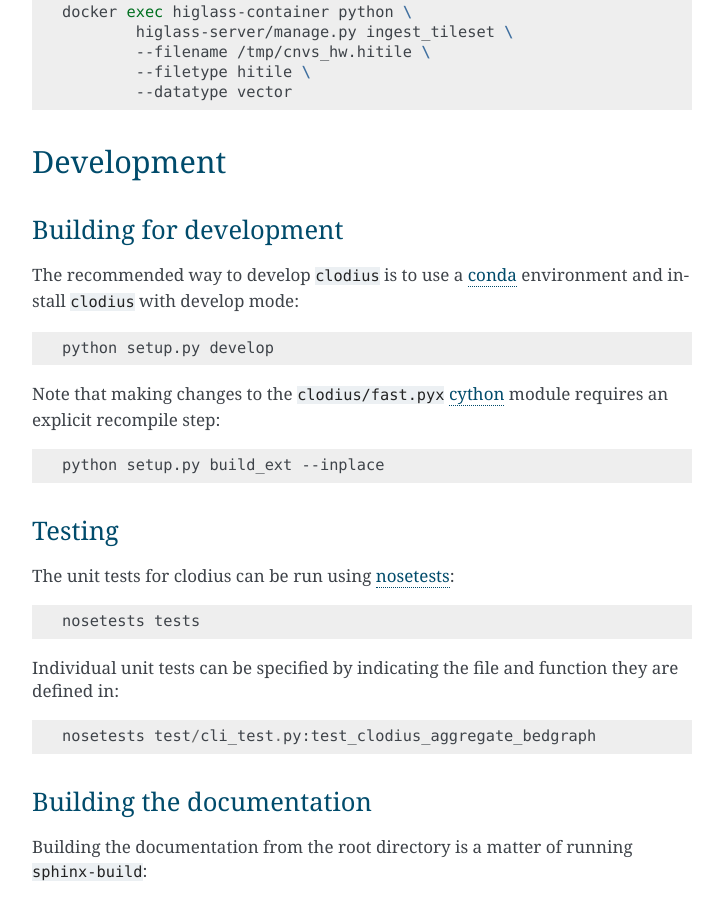
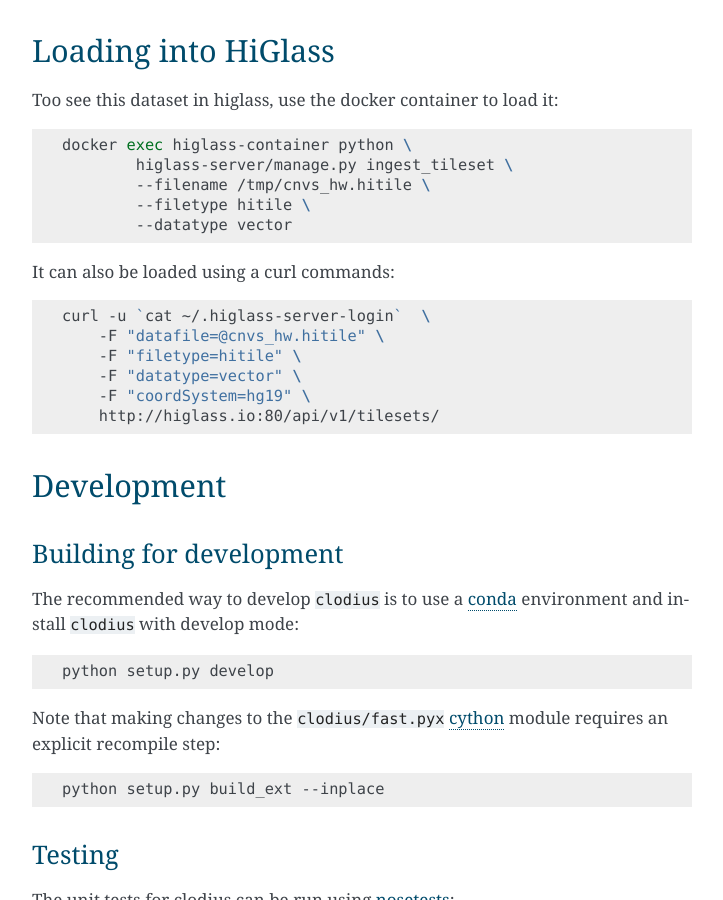
Before and after one commit to higlass/clodius, a Sphinx documentation site: the page built from docs/index.rst, in a window 1280 px wide and 900 px high, scrolled down 2426 px. Shown: the whole window, without its empty margins (388-1111 px from the left). Built offline with Sphinx 7.4.7, drawn with Linux system fonts in a browser that asks for light colours; formulas are drawn with MathJax 3; some of the changed text lies outside the part shown.

Commit message:
Updated documentation

```diff
--- a/docs/index.rst
+++ b/docs/index.rst
@@ -24,6 +24,10 @@ resolutions.
 
 BedGraph files
 --------------
+
+.. warning:: The order of the chromosomes in the bedgraph file have to
+    be consistent with the order specified for the assembly in
+    `the negspy repository <https://github.com/pkerpedjiev/negspy/tree/master/negspy/data>`_.
 
 Aggregation by addition
 ^^^^^^^^^^^^^^^^^^^^^^^
@@ -107,6 +111,18 @@ Too see this dataset in higlass, use the docker container to load it:
             --filetype hitile \
             --datatype vector
 
+It can also be loaded using a curl commands:
+
+.. code-block:: bash
+
+    curl -u `cat ~/.higlass-server-login`  \
+        -F "datafile=@cnvs_hw.hitile" \
+        -F "filetype=hitile" \
+        -F "datatype=vector" \
+        -F "coordSystem=hg19" \
+        http://higlass.io:80/api/v1/tilesets/
+
+
 Development
 -----------
 
```
